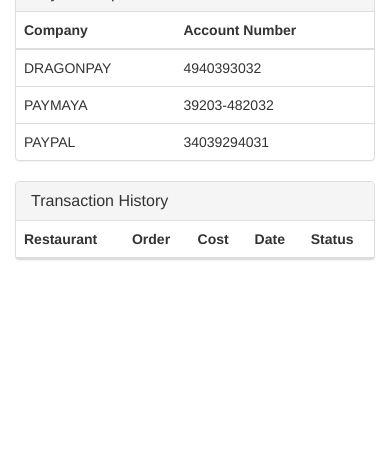
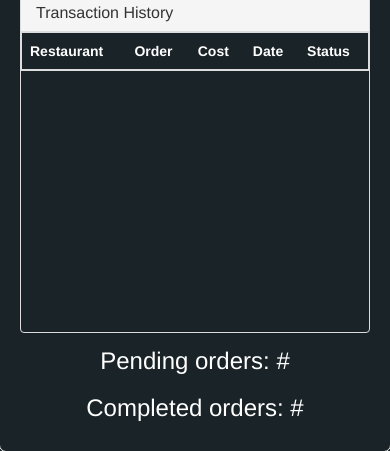
Before and after one commit to compsat/bh2017-sj101, a PHP site: page /customer_homepage.php in a window 390 px wide. Shown: the part 516-967 px from the top of the page. Before the commit the page ends 776 px from the top, so only its background shows below. Run offline with PHP 8.4, Linux system fonts and the light colour scheme; a user stored in the database is signed in; data comes from the database, SQL or seed files in the repository; lists and menus that the app fills with data are empty.

Commit message:
final project files

```diff
--- a/connection.php
+++ b/connection.php
@@ -1,5 +1,5 @@
 <?php
 
-$link= mysqli_connect("localhost", "root", "DLSU!", "pendingmeal");
+$link= mysqli_connect("localhost", "admin", "admin", "pendingmeal");
 
 ?>
--- a/customer_homepage.php
+++ b/customer_homepage.php
@@ -10,10 +10,10 @@ $id =  $_SESSION['id'];
     <meta http-equiv="X-UA-Compatible" content="IE=edge">
     <meta name="viewport" content="width=device-width, initial-scale=1">
     <!-- The above 3 meta tags *must* come first in the head; any other head content must come *after* these tags -->
-    <title>Customer Home</title>
+    <title>Bootstrap 101 Template</title>
 
     <!-- Bootstrap -->
-    <link href="css/bootstrap.min.css" rel="stylesheet">
+    <link href="css/bootstrap.css" rel="stylesheet">
 
     <!-- HTML5 shim and Respond.js for IE8 support of HTML5 elements and media queries -->
     <!-- WARNING: Respond.js doesn't work if you view the page via file:// -->
@@ -34,9 +34,13 @@ $id =  $_SESSION['id'];
         $userrow = mysqli_fetch_array($userdata);
 
       ?>
-      <div class="container">
-        <div class="row text-center">
-            <img src="images/pusheen%20pikachu.jpg" class="img-circle col-sm-3">
+
+
+      <div class="container main-container img-rounded">
+        <div class="row vertical-center text-center profile-div img-rounded">
+            <div class="circle-avatar-img-large" style="background-image:url(images/joshua_graham.jpg)"></div>
+
+            <!--<img src="images/joshua_graham.jpg" class="img-responsive img-circle col-sm-3" alt="Profile picture">-->
             <?php
               echo '<h1 class="col-sm-3">'.$userrow['name'].'</h1>';
 
@@ -45,10 +49,11 @@ $id =  $_SESSION['id'];
 
           echo '<h1 class="col-sm-3">'.mysqli_num_rows($paymentdata).'</h1>';
         ?>
-            <h1 class="col-sm-3"> completed orders</h1>
+
         </div>
 
         <!-- PAYMENT OPTIONS TABLE -->
+
             <div class="panel panel-default">
           <!-- Default panel contents -->
           <div class="panel-heading">
@@ -74,6 +79,7 @@ $id =  $_SESSION['id'];
                 </tbody>
             </table>
         </div>
+
           <!-- END PAYMENT OPTIONS -->
 
         <!-- TRANSACTION HISTORY -->
@@ -84,7 +90,8 @@ $id =  $_SESSION['id'];
           </div>
 
           <!-- Table -->
-         <table class="table">
+          <div class="table-div">
+          <table class="table table-responsive">
                 <thead>
                     <th>Restaurant</th>
                     <th>Order</th>
@@ -112,12 +119,19 @@ $id =  $_SESSION['id'];
                         }
 
                      ?>
+
                 </tbody>
+              </div>
             </table>
         </div>
         <!-- END TRANSACTION HISTORY -->
 
+      </div> <!-- /main container -->
+      <div class="row text-center nega-top">
+          <h3 class="col-sm-6">Pending orders: #</h3>
+          <h3 class="col-sm-6">Completed orders: #</h3>
       </div>
+
 
     <!-- jQuery (necessary for Bootstrap's JavaScript plugins) -->
     <script src="https://ajax.googleapis.com/ajax/libs/jquery/1.12.4/jquery.min.js"></script>
```
Also changed, not shown: claimorder.php (added, +50 -0 lines). Lines whose indentation alone changed are shown as unchanged.
